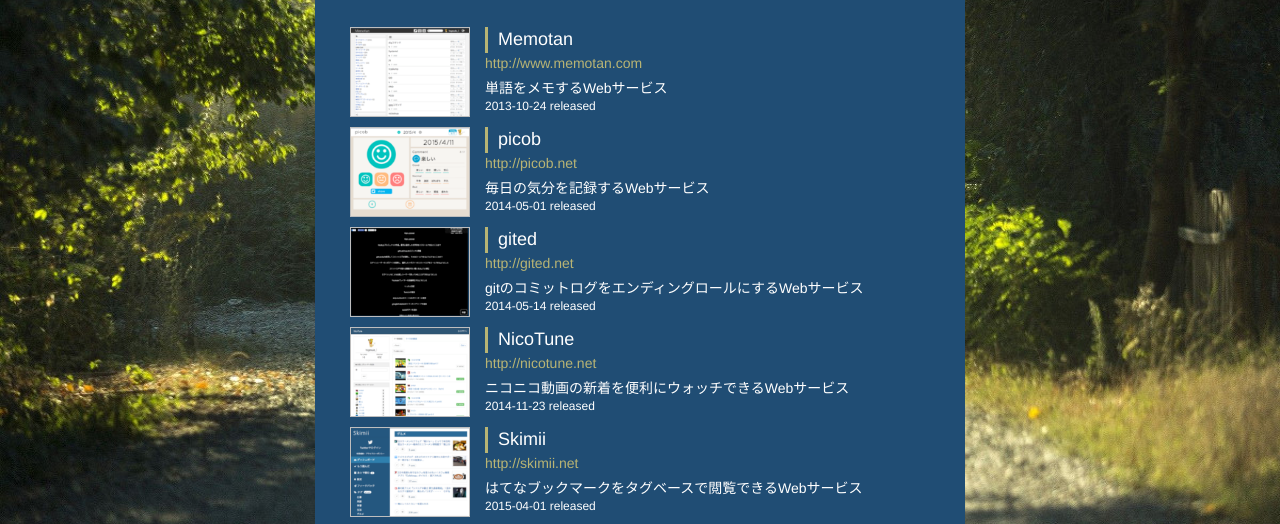
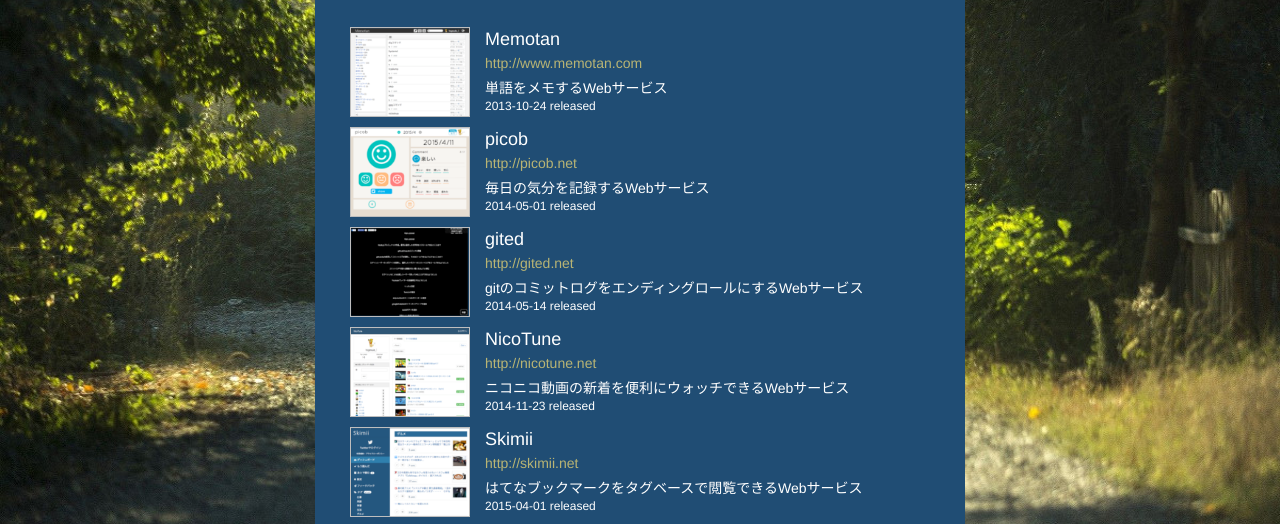
Before and after one commit to hogesuke/hogesuke.github.io, a plain HTML site: page index.html in a window 1280 px wide. Shown: the part 249-773 px from the top of the page. Drawn offline with Linux system fonts and the light colour scheme.

Commit message:
style.css: work-nameのborderを削除

```diff
--- a/css/style.css
+++ b/css/style.css
@@ -80,9 +80,7 @@
 }
 
 #works-body .work-name {
-    padding-left: 10px;
     font-size: 18px;
-    border-left: solid 3px #B8B474;
 }
 
 #works-body .work-link {
```
